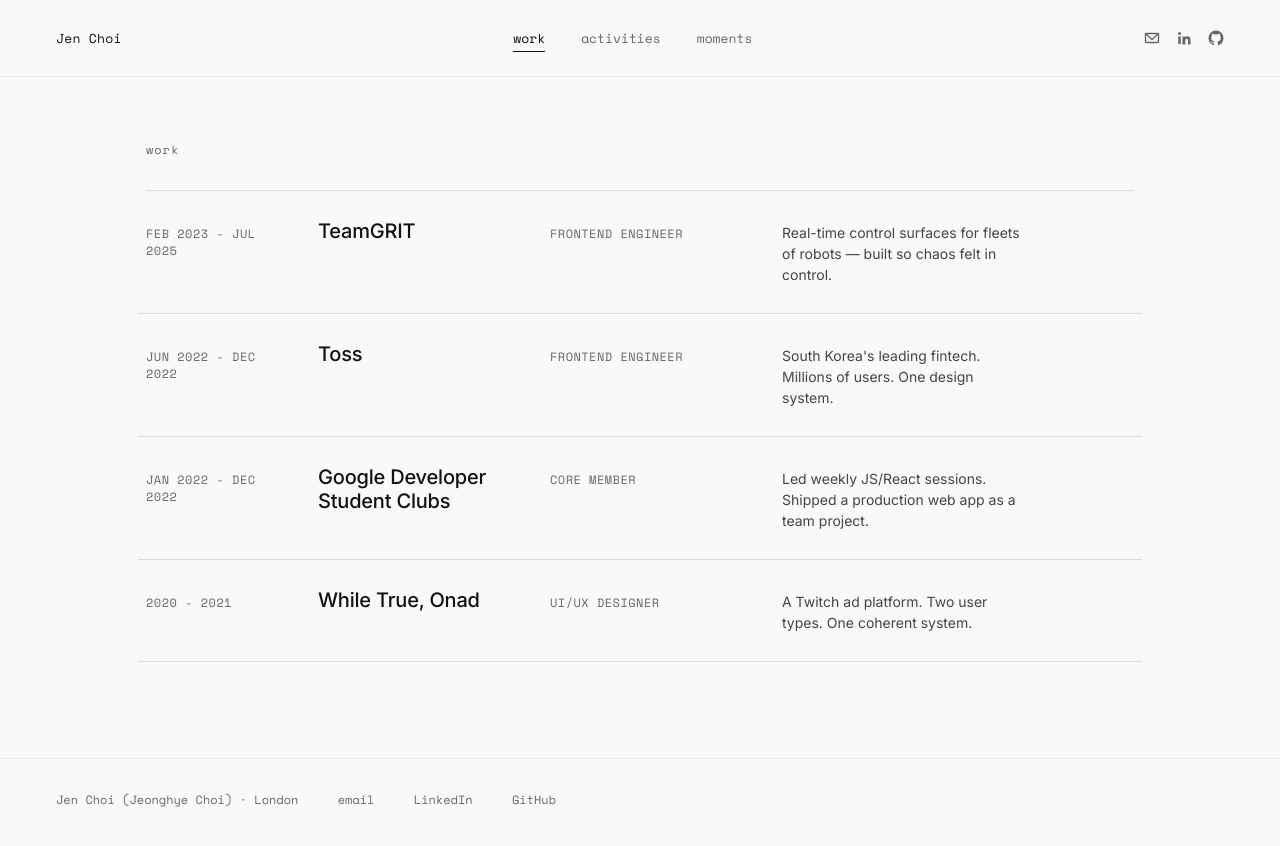
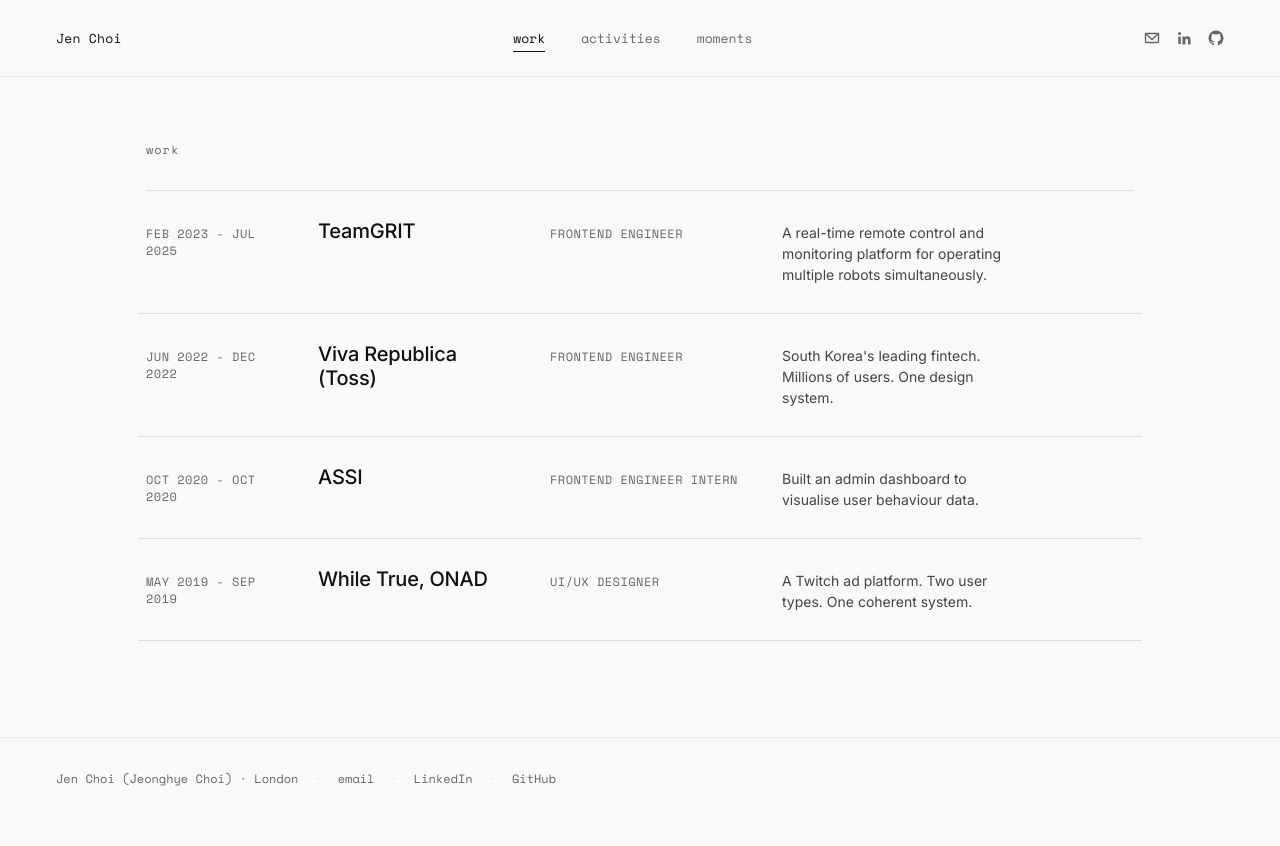
Before and after one commit to jeonghye-choi/portfolio, a React (Vite) app: page /work in a window 1280 px wide. Shown: the top 846 px of the page. Built offline with nearby package versions, Linux system fonts and the light colour scheme.

Commit message:
chore: update work and activities data

```diff
--- a/src/data/activities.ts
+++ b/src/data/activities.ts
@@ -2,43 +2,35 @@
 
 export const activities: Activity[] = [
   {
-    id: 'london-frontend-meetups',
-    title: 'London frontend meetups',
-    intro: 'Slowly meeting the local community. Sharing notes, comparing stacks, learning how London teams ship.',
-    startDate: '2024',
-    endDate: null,
-    description: "Regulars: London React, Frontend North, the smaller TypeScript drink-ups in Shoreditch.\n\nWhat I'm taking from it: London teams talk about reliability and observability the way Seoul teams talked about UX polish. Different defaults.\n\nWhat I'm giving back: live-streaming work demos and writing them up afterwards. Small contribution; it adds up.",
+    id: 'opensource-githru',
+    title: 'Open Source Contribution — githru-vscode-ext',
+    intro: 'Contributed to a VS Code extension for visualising Git history. Awarded Excellence by NIPA.',
+    startDate: '2022',
+    endDate: '2022',
+    description: "Contributed to githru-vscode-ext, an open source VS Code extension for visualising Git repository history, as part of the Open Source Contribution Academy run by NIPA (National IT Industry Promotion Agency).\n\nBuilt the TemporalFilter component from scratch — including types, data structures, sorting utilities, and UI — enabling users to filter commit history by time range.\n\nAlso established the design system foundations: color palettes, dark/light theme tokens, font variables, and global styles.\n\nAwarded Excellence (우수상) among all participating teams.",
+  },
+    {
+    id: 'gdsc',
+    title: 'Google Developer Student Clubs — Core Member',
+    intro: 'Led weekly frontend study sessions and shipped a production web app as a team.',
+    startDate: '2021',
+    endDate: '2022',
+    description: "Led weekly frontend study sessions on JavaScript and React for a group of students.\n\nBuilt and deployed a PWA (emotion diary for single parents) as a team project using React and TypeScript, leveraging push notifications and native device features.\n\nOrganised and participated in hackathons and tech talks, fostering a collaborative learning environment.",
   },
   {
-    id: 'ieee-qrc',
-    title: 'IEEE QRC Global Event — operations',
-    intro: "Beyond writing the code, I co-ran the day-of operations across four time zones. The hard part wasn't the system. It was the calls at 3am.",
-    startDate: '2023',
+    id: 'dnd',
+    title: 'DND — Organiser',
+    intro: 'Supported frontend developers as an organiser in a non-profit developer community.',
+    startDate: '2022',
     endDate: '2023',
-    description: "Korea, Japan, China, US — four host sites running simultaneously over a 36-hour window.\n\nBuilt a runbook in Notion that became the second source of truth (the first was UTC).\n\nLesson: redundant communication channels save events. We had Slack, Discord, and a phone tree. We used all three the same night.",
-  },
-  {
-    id: 'side-projects',
-    title: 'Side projects (small, weekly)',
-    intro: 'A canvas of small experiments — physics toys, type sketches, dataviz prototypes. Most of them go nowhere. A few inform real work.',
-    startDate: '2022',
-    endDate: null,
-    description: "Current rule: one Saturday afternoon, one new toy. Ship to a public URL by Sunday evening.\n\nSome of them: a particle layout for this site, an SVG variable-font tester, a tiny markdown-to-zine converter.\n\nWhy: the side projects are where I take the risks I can't take at work.",
-  },
-  {
-    id: 'gdsc-frontend-lead',
-    title: 'GDSC Frontend Study Lead',
-    intro: 'Weekly sessions on JavaScript and React for ~30 students. Wrote a small curriculum and ran code reviews.',
-    startDate: '2021',
-    endDate: '2022',
-    description: "Twelve weeks, twelve hands-on labs. Final week was a one-day team build, deploying live.\n\nCode reviewed ~140 PRs. The recurring issue: not syntax, but how to break a problem into pieces that fit in your head.\n\nTook two students to their first dev internships. That part was the most rewarding.",
+    description: "Served as an organiser at DND, a non-profit developer community running side project sprints for designers and developers.\n\nSupported frontend developers throughout the project lifecycle — from initial architecture decisions to code reviews and shipping — helping teams navigate technical challenges and deliver working products.",
   },
   {
     id: 'hackathons',
-    title: 'Hackathons & jam events',
-    intro: 'Three jams, two finals, one demo that crashed live. The crash was the most useful one.',
-    startDate: '2020',
+    title: 'Hackathons',
+    intro: 'Multiple awards across national and university-level hackathons.',
+    startDate: '2019',
     endDate: '2021',
-    description: "Junction Asia, MakeUS Hackathon, a small game-jam I forget the name of.\n\nWhat the crash taught me: have a screenshot ready. Always.\n\nWhat the finals taught me: the demo is the product, for the next ten minutes.",
+    description: "BUSAN ICT Convergence Hackathon — Grand Prize (2021)\n\nCreative Convergence Hackathon — Grand Prize (2019), Encouragement Award (2020)",
   },
 ]
--- a/src/data/socialLinks.ts
+++ b/src/data/socialLinks.ts
@@ -1,7 +1,7 @@
 import type { SocialLinks } from '@/types'
 
 export const socialLinks: SocialLinks = {
-  email: 'myemail@gmail.com',
+  email: 'rojenna.lev@gmail.com',
   linkedin: 'https://linkedin.com/in/jeonghye-choi',
   github: 'https://github.com/jeonghye-choi',
 }
--- a/src/data/works.ts
+++ b/src/data/works.ts
@@ -7,62 +7,67 @@
     position: 'Frontend Engineer',
     startDate: 'FEB 2023',
     endDate: 'JUL 2025',
-    description: 'Real-time control surfaces for fleets of robots — built so chaos felt in control.',
+    description: 'A real-time remote control and monitoring platform for operating multiple robots simultaneously.',
     projects: [
       {
         name: 'Multi-Robot Remote Monitoring Platform',
-        description: '10–50 robots. Live video. Live audio. Real users depending on zero lag.',
-        stack: ['React', 'TypeScript', 'WebSocket', 'MediaPipe', 'Node.js', 'Custom media protocol'],
+        description: 'Designed a custom robot communication protocol based on directional commands, enabling users to control 10+ robots across entirely different hardware stacks — from quadruped robots to custom-built embedded systems — via gamepads, keyboards, and AI-based gesture controls including hand and head tracking using MediaPipe.\n\nBuilt real-time video and audio streaming pipelines using WebCodecs API and WebSocket, handling encoding/decoding and reducing latency in device communication.\n\nLed full backend migration from Rust to Java Spring Boot within 1 month, improving maintainability and scalability while applying TDD practices throughout.',
+        stack: ['React', 'TypeScript', 'WebSocket', 'WebCodecs API', 'MediaPipe', 'Node.js'],
       },
       {
         name: 'IEEE QRC Global Competition System',
-        description: '4 countries. 2 months. Zero to production.',
+        description: 'Built a global robotics competition system from zero to production in 2 months using TypeScript and Express, enabling participants across Korea, Japan, China, and the United States to register, schedule, and compete without conflicts.\n\nEliminated scheduling conflicts across time zones by storing all data in UTC and converting to local time only at the UI layer.',
         stack: ['TypeScript', 'Express', 'Node.js'],
+      },
+      {
+        name: 'Robot Remote Control Education Platform',
+        description: 'Designed step-by-step UI/UX for a robot remote control education platform, enabling non-technical users — including teachers and students — to operate physical robots via web interface with minimal onboarding.\n\nIncreased hands-on engagement by integrating MediaPipe (face detection, pose estimation) directly into the browser, making AI interaction visible and intuitive for first-time users.',
+        stack: ['React', 'TypeScript', 'MediaPipe'],
       },
     ],
   },
   {
     id: 'toss',
-    company: 'Toss',
+    company: 'Viva Republica (Toss)',
     position: 'Frontend Engineer',
     startDate: 'JUN 2022',
     endDate: 'DEC 2022',
     description: "South Korea's leading fintech. Millions of users. One design system.",
     projects: [
       {
-        name: 'Toss Design System × Framer',
-        description: 'Built React/TypeScript components for Toss Design System — Framer integration so designers could generate production-ready React code without leaving their design tool.',
+        name: 'Toss Design System',
+        description: 'Built React/TypeScript components for the Toss Design System (TDS) in Framer, allowing designers to place components and generate production-ready React code directly within the design tool — accelerating design-to-development workflows across multiple products.\n\nResolved persistent style override issues by migrating component styling from SCSS to styled-components, improving consistency and reducing UI defects across product variants.\n\nValidated component behaviour across states and edge cases using Storybook, catching UI defects before reaching production.',
         stack: ['React', 'TypeScript', 'Framer', 'styled-components', 'Storybook'],
       },
     ],
   },
   {
-    id: 'gdsc',
-    company: 'Google Developer Student Clubs',
-    position: 'Core Member',
-    startDate: 'JAN 2022',
-    endDate: 'DEC 2022',
-    description: 'Led weekly JS/React sessions. Shipped a production web app as a team project.',
+    id: 'assi',
+    company: 'ASSI',
+    position: 'Frontend Engineer Intern',
+    startDate: 'OCT 2020',
+    endDate: 'OCT 2020',
+    description: 'Built an admin dashboard to visualise user behaviour data.',
     projects: [
       {
-        name: 'Emotion Diary — team project',
-        description: 'Led a small team from kickoff to deploy. Weekly JavaScript and React study sessions.',
-        stack: ['React', 'JavaScript', 'Firebase'],
+        name: 'Admin Dashboard',
+        description: 'Built a React and Firebase-based admin dashboard to visualise user behaviour data.\n\nImplemented interactive data visualisations to improve visibility into key user metrics.',
+        stack: ['React', 'Firebase'],
       },
     ],
   },
   {
     id: 'onad',
-    company: 'While True, Onad',
+    company: 'While True, ONAD',
     position: 'UI/UX Designer',
-    startDate: '2020',
-    endDate: '2021',
+    startDate: 'MAY 2019',
+    endDate: 'SEP 2019',
     description: 'A Twitch ad platform. Two user types. One coherent system.',
     projects: [
       {
-        name: 'Twitch ad platform — design',
-        description: 'Designed for a Twitch ad platform with two distinct audiences — streamers and advertisers — sharing one interface.',
-        stack: ['Figma', 'Design Systems'],
+        name: 'Twitch Ad Platform — Design',
+        description: 'Designed the service website for a Twitch ad platform, creating distinct UI experiences for two user types — advertisers managing campaigns and streamers configuring their channels.\n\nDeveloped brand identity systems including logos and visual assets, strengthening product positioning.\n\nWorked closely with frontend developers to ensure design intent was accurately implemented, building an early understanding of design-to-development handoff.',
+        stack: ['Figma', 'Adobe XD'],
       },
     ],
   },
--- a/src/pages/Landing.tsx
+++ b/src/pages/Landing.tsx
@@ -26,7 +26,7 @@
           <span className="headline-line2">who engineers the moments users feel.</span>
         </h1>
         <div className="landing-sub">
-          <span>Jen Choi · Based in London</span>
+          <span>Jen(Jeonghye) Choi · Based in London</span>
         </div>
       </div>
       <div className="landing-canvas" ref={wrapRef}>
```
